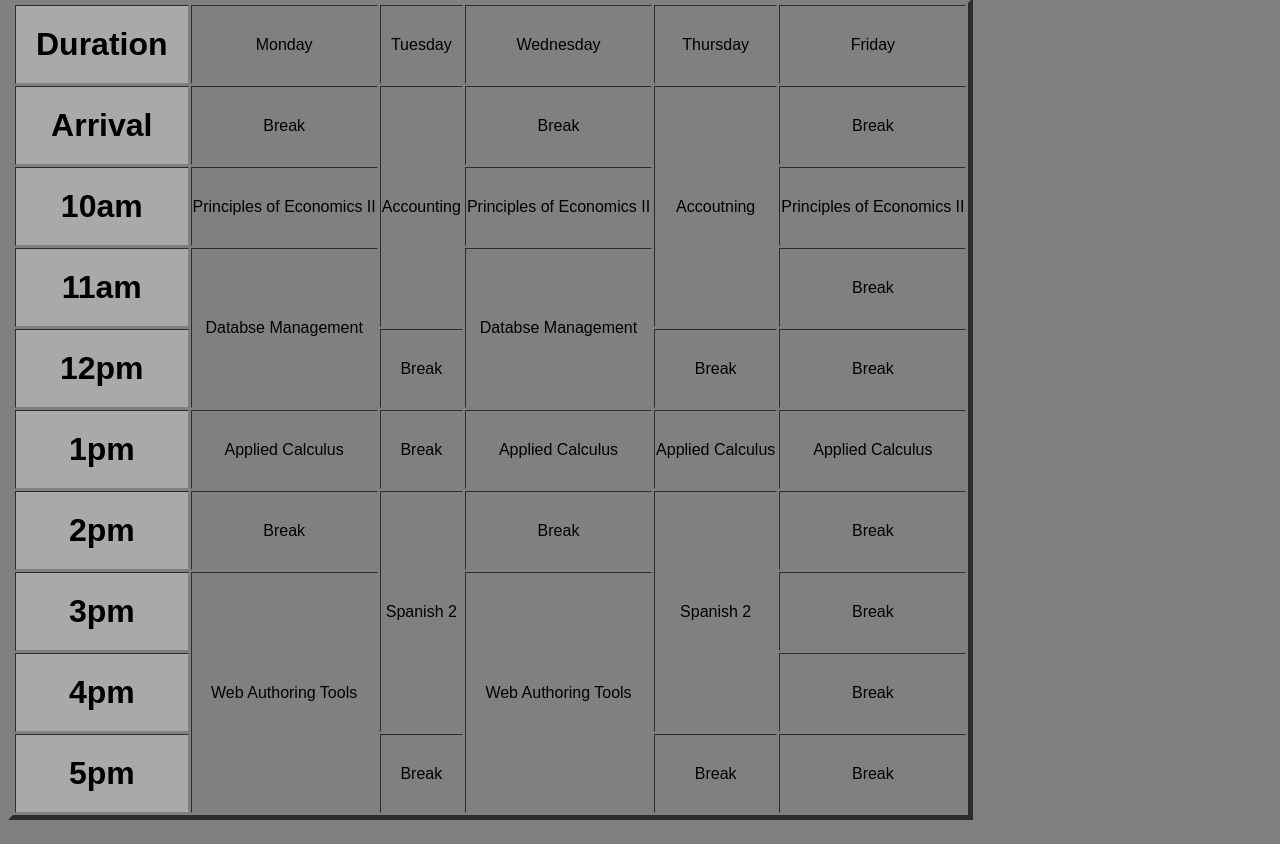
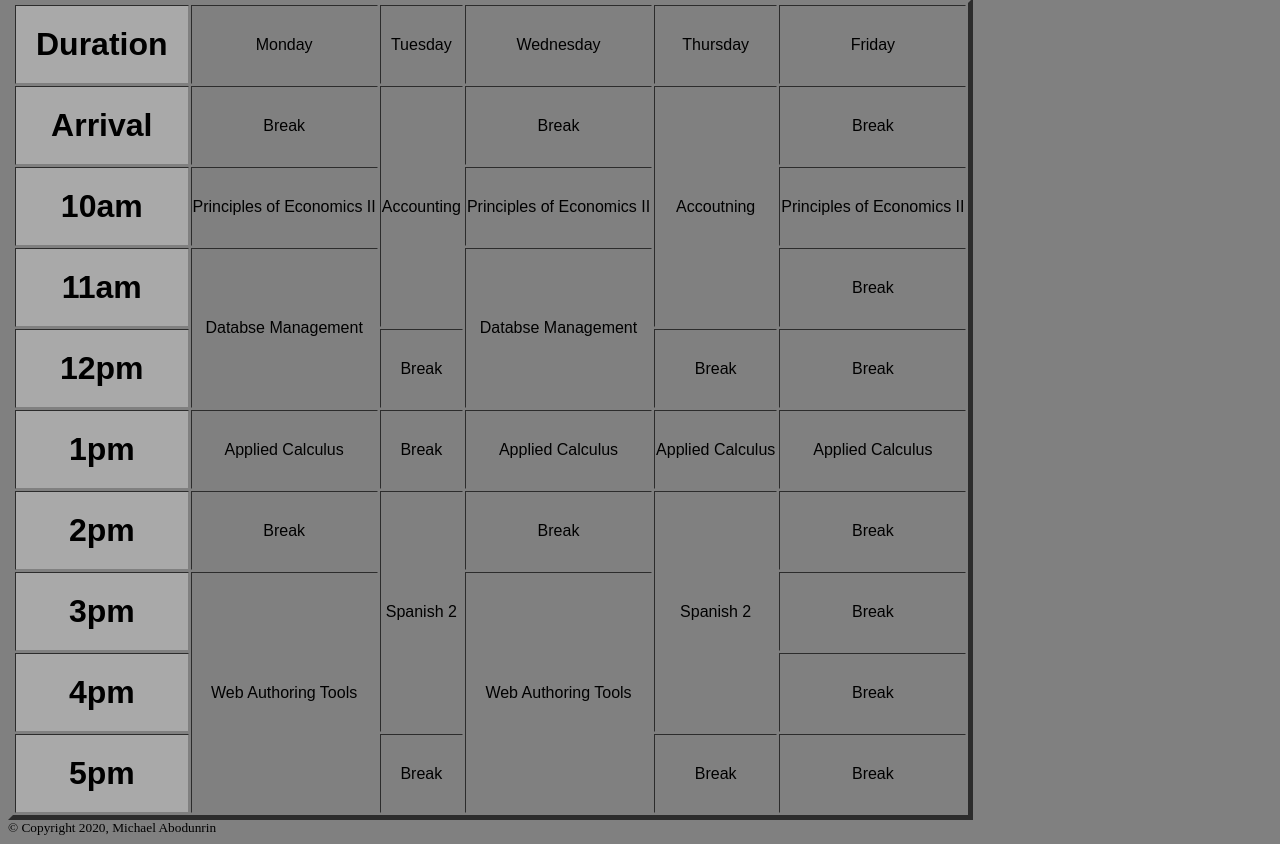
Before and after one commit to MikeAb1234/CompleteSitePt1, a plain HTML site: page SchoolSchedule.html in a window 1280 px wide. Shown: the part 147-991 px from the top of the page. Drawn offline with Linux system fonts and the light colour scheme.

Commit message:
Update SchoolSchedule.html

```diff
--- a/SchoolSchedule.html
+++ b/SchoolSchedule.html
@@ -83,5 +83,8 @@
                 </tr>
     </table>
     </div>
+        <footer>
+            <small>&copy; Copyright 2020, Michael Abodunrin</small>
+        </footer>
     </body>
 </html>
```
